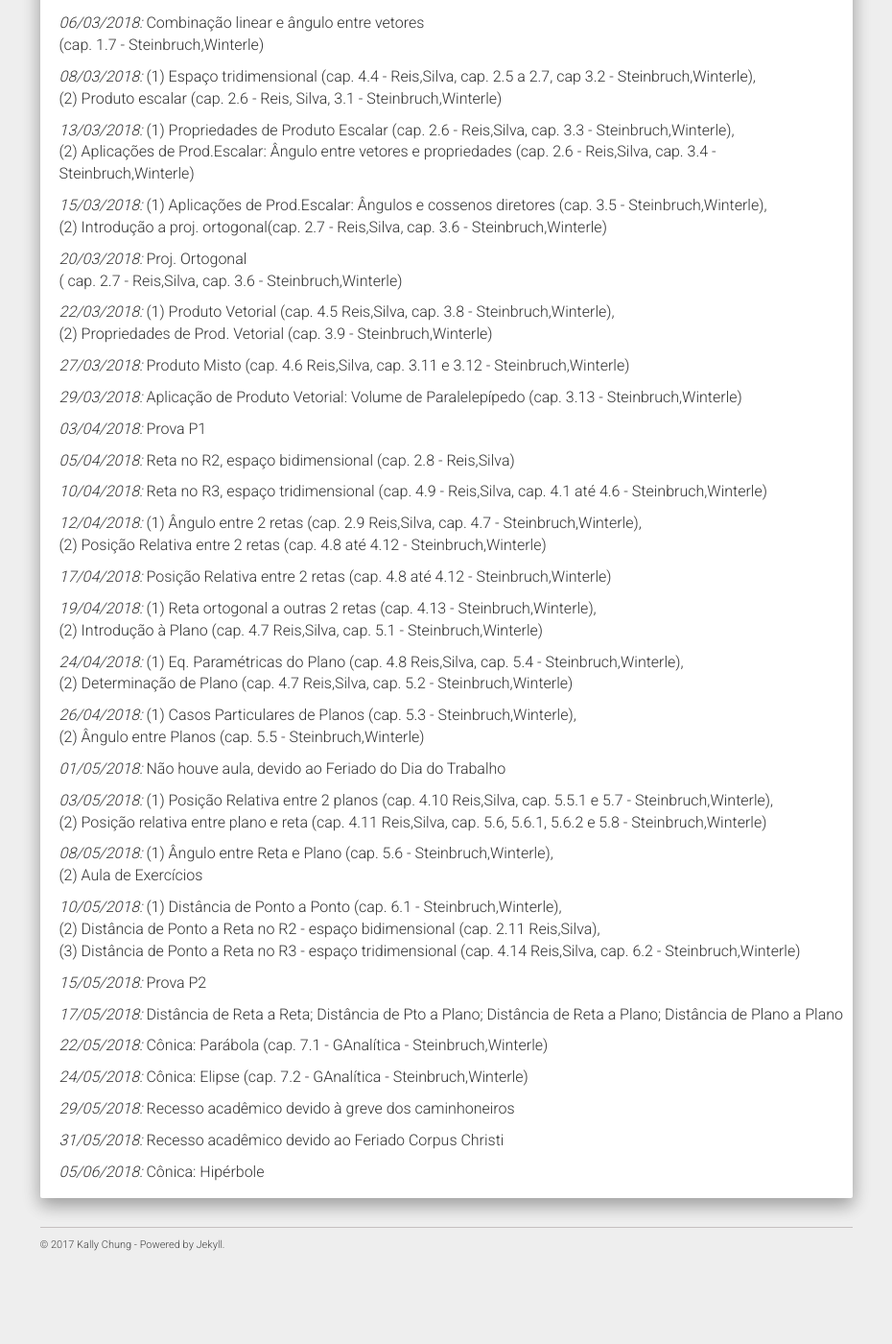
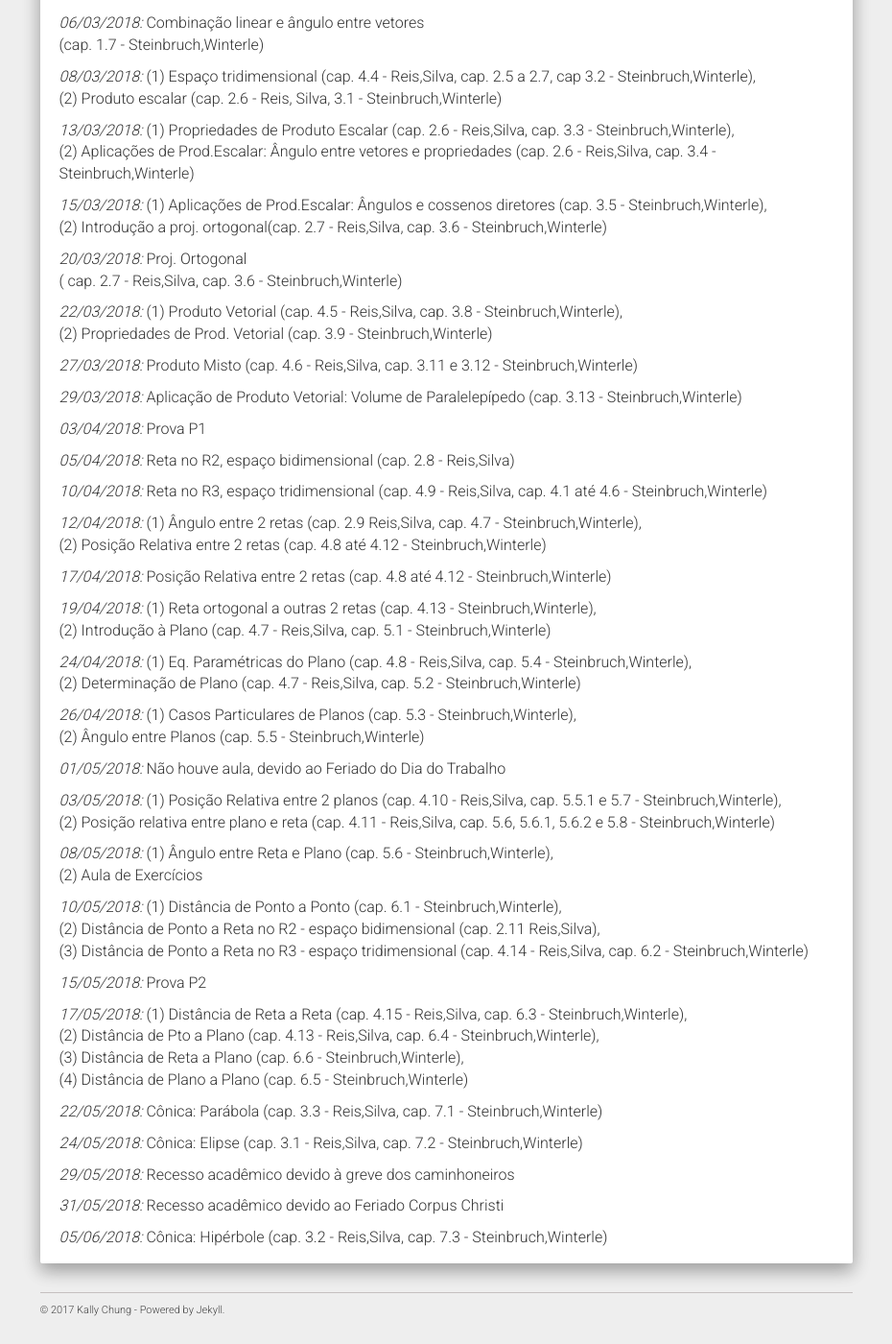
Before and after one commit to chunggnuhc/chunggnuhc.github.io, a Jekyll site: the page built from CM045-GA-1sem2018.md, in a window 1280 px wide and 1400 px high, scrolled down 2092 px. Shown: the whole window at 96% size, without its empty margins (321-1251 px from the left). Built offline with Jekyll 4.4.1, drawn with Linux system fonts in a browser that asks for light colours; nearby versions of some CDN libraries; before the commit the page ends 3424 px from its top, so only the background shows below that.

Commit message:
Update CM303 - cronog

```diff
--- a/CM045-GA-1sem2018.md
+++ b/CM045-GA-1sem2018.md
@@ -116,10 +116,10 @@ permalink: /CM045-GA-1sem2018/
 
   _20/03/2018:_ Proj. Ortogonal <br/>( cap. 2.7 - Reis,Silva, cap. 3.6 - Steinbruch,Winterle)
 
-  _22/03/2018:_ (1) Produto Vetorial (cap. 4.5 Reis,Silva, cap. 3.8 - Steinbruch,Winterle), <br/>
+  _22/03/2018:_ (1) Produto Vetorial (cap. 4.5 - Reis,Silva, cap. 3.8 - Steinbruch,Winterle), <br/>
   (2) Propriedades de Prod. Vetorial (cap. 3.9 - Steinbruch,Winterle)
 
-  _27/03/2018:_ Produto Misto (cap. 4.6 Reis,Silva, cap. 3.11 e 3.12 - Steinbruch,Winterle)
+  _27/03/2018:_ Produto Misto (cap. 4.6 - Reis,Silva, cap. 3.11 e 3.12 - Steinbruch,Winterle)
 
   _29/03/2018:_ Aplicação de Produto Vetorial: Volume de Paralelepípedo (cap. 3.13 - Steinbruch,Winterle)
 
@@ -133,30 +133,30 @@ permalink: /CM045-GA-1sem2018/
 
   _17/04/2018:_ Posição Relativa entre 2 retas (cap. 4.8 até 4.12 - Steinbruch,Winterle)
 
-  _19/04/2018:_ (1) Reta ortogonal a outras 2 retas (cap. 4.13 - Steinbruch,Winterle), <br/>(2) Introdução à Plano (cap. 4.7 Reis,Silva, cap. 5.1 - Steinbruch,Winterle)
+  _19/04/2018:_ (1) Reta ortogonal a outras 2 retas (cap. 4.13 - Steinbruch,Winterle), <br/>(2) Introdução à Plano (cap. 4.7 - Reis,Silva, cap. 5.1 - Steinbruch,Winterle)
 
-  _24/04/2018:_ (1) Eq. Paramétricas do Plano (cap. 4.8 Reis,Silva, cap. 5.4 - Steinbruch,Winterle), <br/>(2) Determinação de Plano (cap. 4.7 Reis,Silva, cap. 5.2 - Steinbruch,Winterle)
+  _24/04/2018:_ (1) Eq. Paramétricas do Plano (cap. 4.8 - Reis,Silva, cap. 5.4 - Steinbruch,Winterle), <br/>(2) Determinação de Plano (cap. 4.7 - Reis,Silva, cap. 5.2 - Steinbruch,Winterle)
 
   _26/04/2018:_ (1) Casos Particulares de Planos (cap. 5.3 - Steinbruch,Winterle), <br/>(2) Ângulo entre Planos (cap. 5.5 - Steinbruch,Winterle)
 
   _01/05/2018:_ Não houve aula, devido ao Feriado do Dia do Trabalho
 
-  _03/05/2018:_ (1) Posição Relativa entre 2 planos (cap. 4.10 Reis,Silva, cap. 5.5.1 e 5.7 - Steinbruch,Winterle), <br/>(2) Posição relativa entre plano e reta (cap. 4.11 Reis,Silva, cap. 5.6, 5.6.1, 5.6.2 e 5.8 - Steinbruch,Winterle)
+  _03/05/2018:_ (1) Posição Relativa entre 2 planos (cap. 4.10 - Reis,Silva, cap. 5.5.1 e 5.7 - Steinbruch,Winterle), <br/>(2) Posição relativa entre plano e reta (cap. 4.11 - Reis,Silva, cap. 5.6, 5.6.1, 5.6.2 e 5.8 - Steinbruch,Winterle)
 
   _08/05/2018:_ (1) Ângulo entre Reta e Plano (cap. 5.6 - Steinbruch,Winterle), <br/>(2) Aula de Exercícios
 
-  _10/05/2018:_ (1) Distância de Ponto a Ponto (cap. 6.1 - Steinbruch,Winterle), <br/>(2) Distância de Ponto a Reta no R2 - espaço bidimensional (cap. 2.11 Reis,Silva), <br/>(3) Distância de Ponto a Reta no R3 - espaço tridimensional (cap. 4.14 Reis,Silva, cap. 6.2 - Steinbruch,Winterle)
+  _10/05/2018:_ (1) Distância de Ponto a Ponto (cap. 6.1 - Steinbruch,Winterle), <br/>(2) Distância de Ponto a Reta no R2 - espaço bidimensional (cap. 2.11 Reis,Silva), <br/>(3) Distância de Ponto a Reta no R3 - espaço tridimensional (cap. 4.14 - Reis,Silva, cap. 6.2 - Steinbruch,Winterle)
 
   _15/05/2018:_ Prova P2
 
-  _17/05/2018:_ Distância de Reta a Reta; Distância de Pto a Plano; Distância de Reta a Plano; Distância de Plano a Plano
+  _17/05/2018:_ (1) Distância de Reta a Reta (cap. 4.15 - Reis,Silva, cap. 6.3 - Steinbruch,Winterle), <br/>(2) Distância de Pto a Plano (cap. 4.13 - Reis,Silva, cap. 6.4 - Steinbruch,Winterle), <br/>(3) Distância de Reta a Plano (cap. 6.6 - Steinbruch,Winterle), <br/>(4) Distância de Plano a Plano (cap. 6.5 - Steinbruch,Winterle)
 
-  _22/05/2018:_ Cônica: Parábola (cap. 7.1 - GAnalítica - Steinbruch,Winterle)
+  _22/05/2018:_ Cônica: Parábola (cap. 3.3 - Reis,Silva, cap. 7.1 - Steinbruch,Winterle)
 
-  _24/05/2018:_ Cônica: Elipse (cap. 7.2 - GAnalítica - Steinbruch,Winterle)
+  _24/05/2018:_ Cônica: Elipse (cap. 3.1 - Reis,Silva, cap. 7.2 - Steinbruch,Winterle)
 
   _29/05/2018:_ Recesso acadêmico devido à greve dos caminhoneiros
 
   _31/05/2018:_ Recesso acadêmico devido ao Feriado Corpus Christi
 
-  _05/06/2018:_ Cônica: Hipérbole
+  _05/06/2018:_ Cônica: Hipérbole (cap. 3.2 - Reis,Silva, cap. 7.3 - Steinbruch,Winterle)
```
